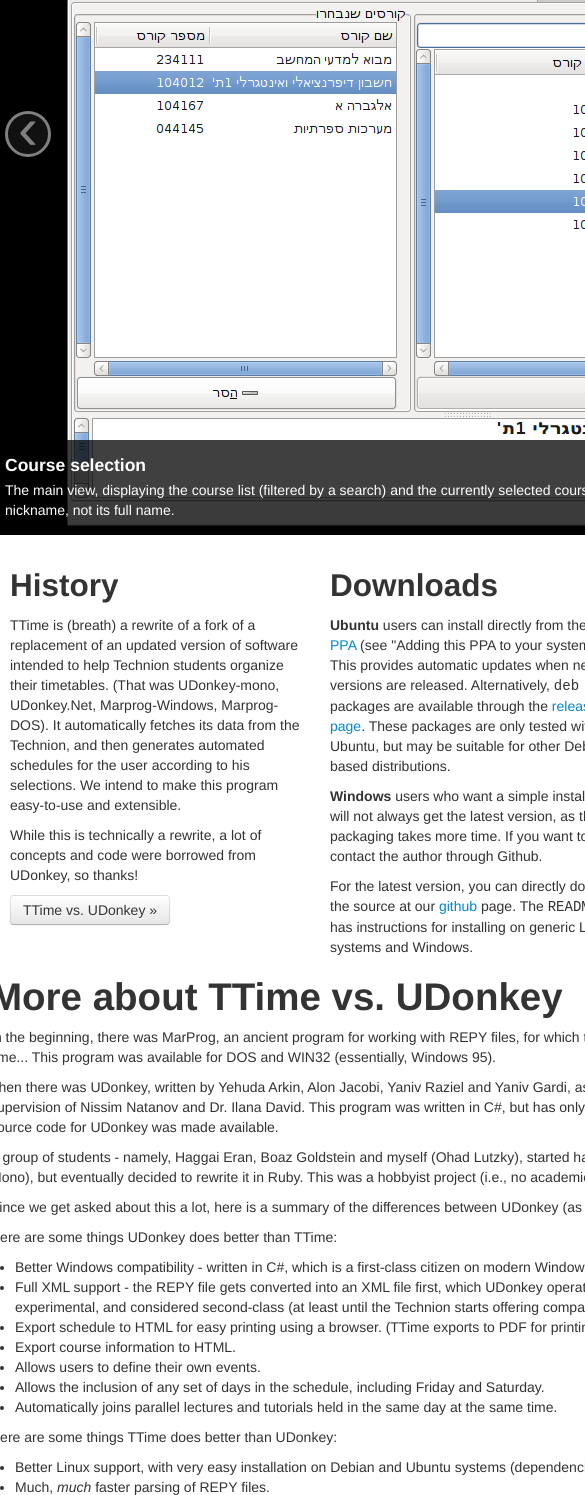
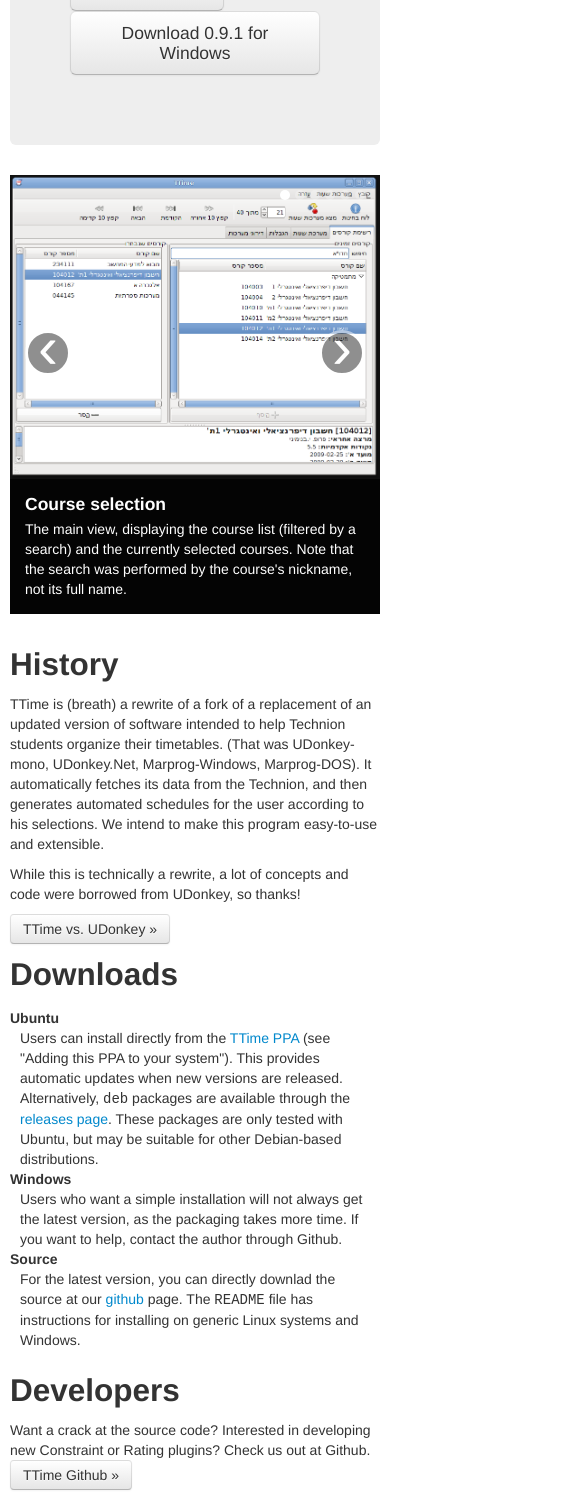
Before and after one commit to lutzky/ttime, a plain HTML site: page index.html in a window 390 px wide. Shown: the part 505-2000 px from the top of the page, 585 px wide, since content can reach past the window. Drawn offline with nearby package versions, Linux system fonts and the light colour scheme.

Commit message:
Responsive layout

```diff
--- a/index.html
+++ b/index.html
@@ -2,6 +2,8 @@
   <head>
     <title>TTime - Technion TimeTable Utility</title>
     <link href="bootstrap/css/bootstrap.min.css" rel="stylesheet">
+    <link href="bootstrap/css/bootstrap-responsive.min.css" rel="stylesheet">
+    <meta name="viewport" content="width=device-width, initial-scale=1.0">
 
     <style type="text/css">
       body {
@@ -23,9 +25,7 @@
       }
 
       #screenshotscarousel div.carousel-inner div.item {
-        background: black;
-        width: 100%;
-        height: 673px;
+        background: #111;
       }
 
       #screenshotscarousel div.carousel-inner div.item img {
@@ -59,7 +59,7 @@
 
       <div style="margin-top: 1em" class="row">
         <a name="screenshots"></a>
-        <div id="screenshotscarousel" class="carousel slide">
+        <div id="screenshotscarousel" class="span12 carousel slide">
           <ol class="carousel-indicators">
             <li data-target="#screenshotscarousel" data-slide-to="0" class="active"></li>
             <li data-target="#screenshotscarousel" data-slide-to="1"></li>
@@ -79,7 +79,7 @@
               </div>
             </div>
             <div class="item">
-              <img src="screenshot-exam-sched.png" width="277" height="310" />
+              <img src="screenshot-exam-sched.png" width="817" height="673" />
               <div class="carousel-caption">
                 <h4>Exam schedule</h4>
                 <p>The exam schedule, generated from the selected courses.</p>
@@ -144,23 +144,28 @@
         <div class="span4">
           <h2>Downloads</h2>
 
-          <p><b>Ubuntu</b> users can install directly from the <a
+          <dl>
+            <dt>Ubuntu</dt>
+            <dd>Users can install directly from the <a
               href="https://launchpad.net/~lutzky/+archive/ttime">TTime PPA</a>
             (see "Adding this PPA to your system"). This provides automatic
             updates when new versions are released. Alternatively, <tt>deb</tt>
             packages are available through the <a
               href="https://github.com/lutzky/ttime/releases">releases
               page</a>. These packages are only tested with Ubuntu, but may be
-          suitable for other Debian-based distributions.</p>
+            suitable for other Debian-based distributions.</dd>
 
-          <p><b>Windows</b> users who want a simple installation will not
+            <dt>Windows</dt>
+            <dd>Users who want a simple installation will not
             always get the latest version, as the packaging takes more time. If
-          you want to help, contact the author through Github.</p>
+            you want to help, contact the author through Github.</dd>
 
-          <p>For the latest version, you can directly downlad the source at our
+            <dt>Source</dt>
+            <dd>For the latest version, you can directly downlad the source at our
             <a href="https://github.com/lutzky/ttime">github</a> page. The
             <tt>README</tt> file has instructions for installing on generic Linux
-          systems and Windows.</p>
+            systems and Windows.</dd>
+          </dl>
         </div>
 
         <div class="span4">
@@ -175,7 +180,14 @@
       </div>
 
       <div class="row">
+        <div class="span12">
           <h1><a name="vs_udonkey"></a>More about TTime vs. UDonkey</h1>
+        </div>
+      </div>
+
+      <div class="row">
+        <div class="span4">
+          <h2>More history</h2>
 
           <p>In the beginning, there was MarProg, an ancient program for
           working with REPY files, for which the lore (and source code) have
@@ -194,12 +206,11 @@
           under Linux (using Mono), but eventually decided to rewrite it in
           Ruby. This was a hobbyist project (i.e., no academic points were
           granted).</p>
+        </div>
 
-        <p>Since we get asked about this a lot, here is a summary of the
-        differences between UDonkey (as described on September 18th, 2009)
-        and TTime 0.9.1.</p>
+        <div class="span4">
+          <h2>Advantages of UDonkey <small>as of September 18th, 2009</small></h2>
 
-        <p>Here are some things UDonkey does better than TTime:</p>
           <ul>
             <li>Better Windows compatibility - written in C#, which is a
             first-class citizen on modern Windows operating
@@ -216,10 +227,12 @@
             <li>Allows the inclusion of any set of days in the schedule,
             including Friday and Saturday.</li>
             <li>Automatically joins parallel lectures and tutorials held
-          in the same day at the same time.</a>
+            in the same day at the same time.</li>
           </ul>
+        </div>
 
-      <p>Here are some things TTime does better than UDonkey:</p>
+        <div class="span4">
+          <h2>Advantages of TTime <small>0.9.1</small></h2>
 
           <ul>
             <li>Better Linux support, with very easy installation on
@@ -233,15 +246,16 @@
             optimizing the schedule for minimal running between
             buildings (when there is no break).</li>
             <li>Manual-Dynamic style schedule building, as suggested by
-        Tom Meiri - all options are displayed side-by-side, and the
+            <i>Tom Meiri</i> - all options are displayed side-by-side, and the
             user manually makes his choice. This has been compared to
             planning your schedule using Excel or slides, but without
             errors copying from the UG site.</li>
             <li>UI available in English and Hebrew.</li>
           </ul>
         </div>
+      </div>
+    </div>
 
-    </div>
     <a href="https://github.com/lutzky/ttime"><img style="z-index: 2000; position: absolute; top: 0; right: 0; border: 0;" src="https://s3.amazonaws.com/github/ribbons/forkme_right_red_aa0000.png" alt="Fork me on GitHub"></a>
 
     <footer class="footer">
```
Also changed, not shown: screenshot-exam-sched.png. Lines whose indentation alone changed are shown as unchanged.
